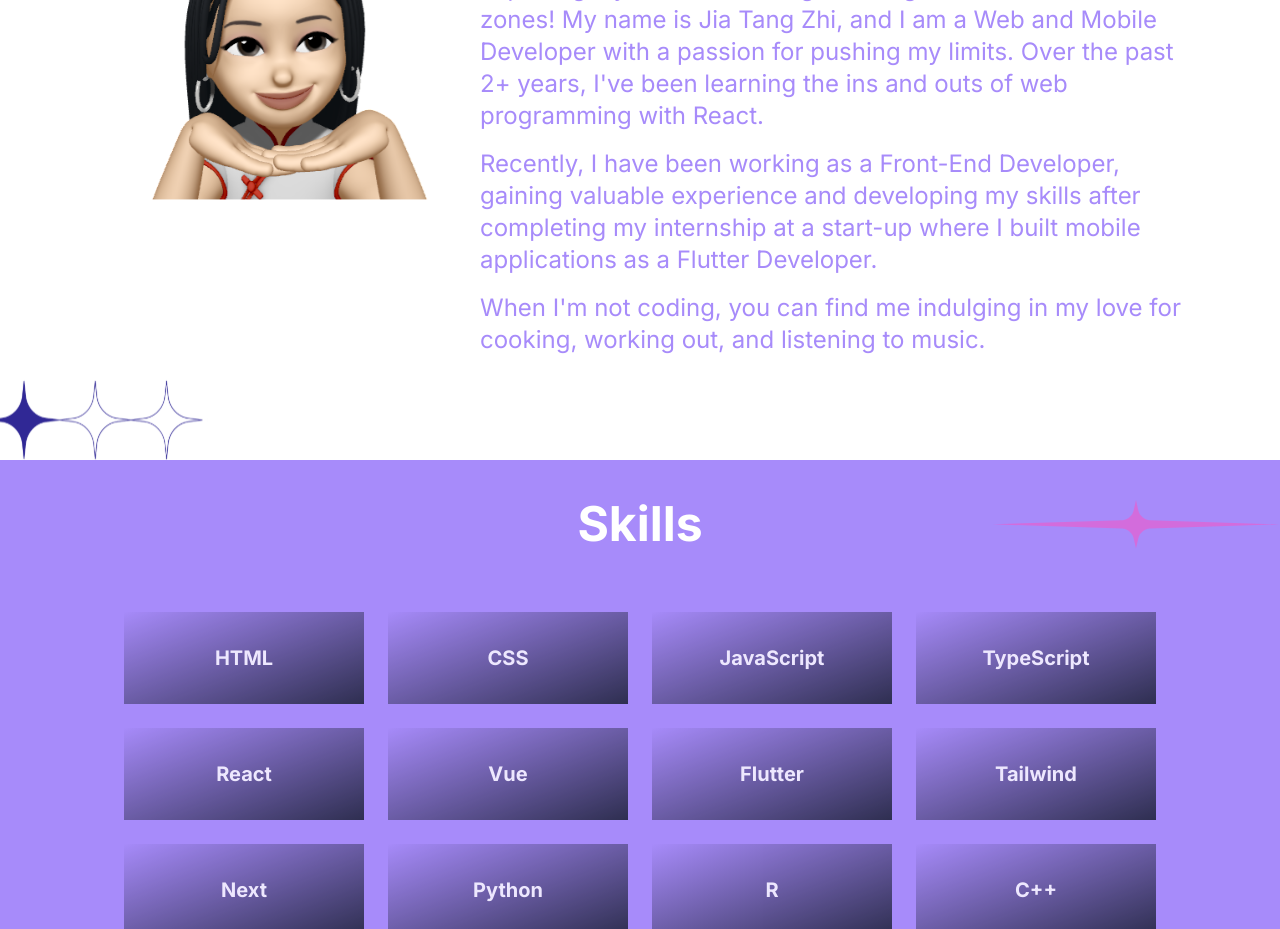
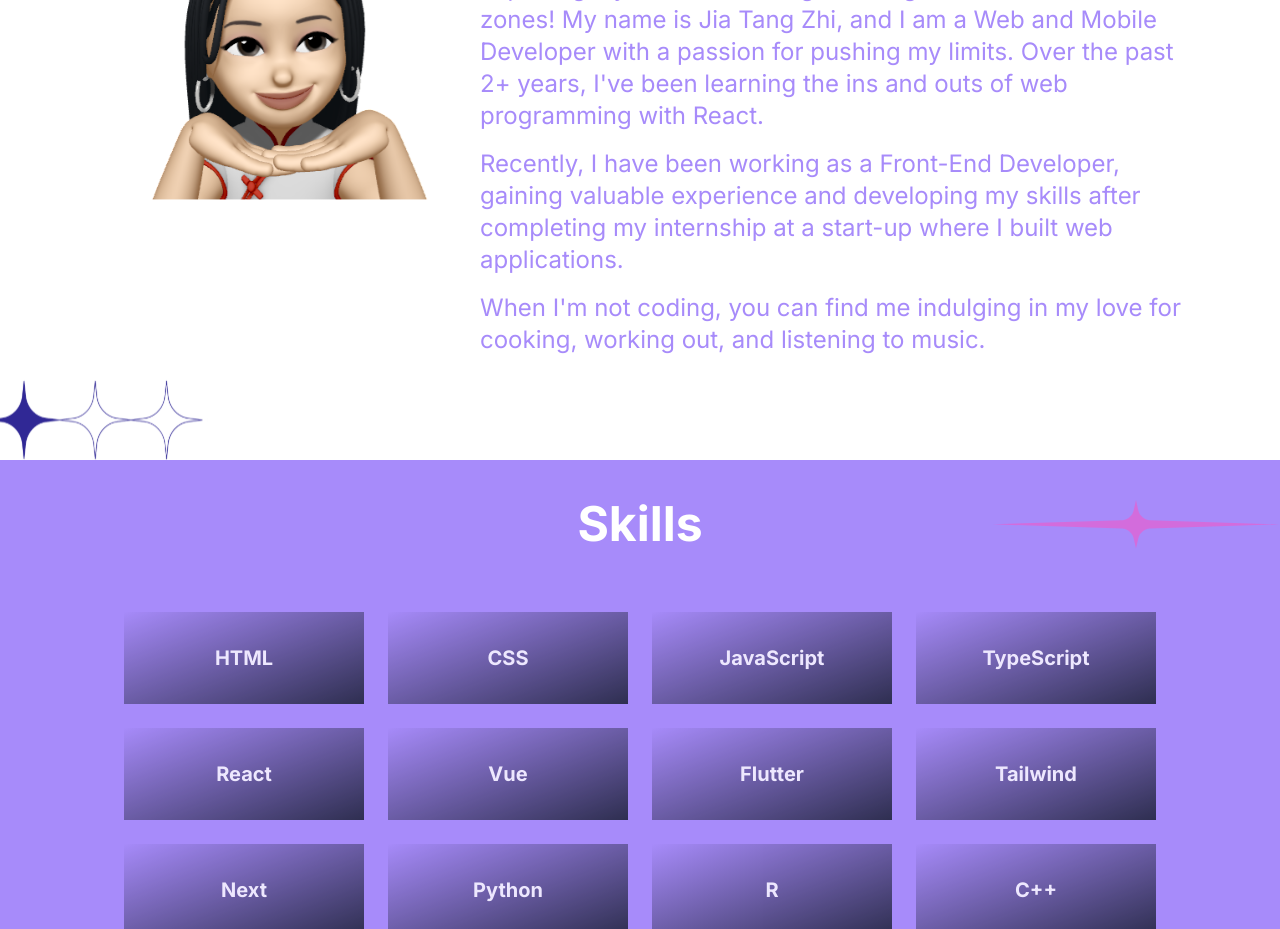
Before and after one commit to jiatangzhi/personal-web, a Vue app: page / in a window 1280 px wide. Shown: the part 1180-2109 px from the top of the page. Built offline with nearby package versions, Linux system fonts and the light colour scheme.

Commit message:
Update About.vue

```diff
--- a/src/components/About.vue
+++ b/src/components/About.vue
@@ -9,7 +9,7 @@
     <div class="pt-8 text-purple-500 md:w-2/3 md:text-lg lg:text-lg xl:text-2xl bg-white pb-24">
       <p class="text-white hidden lg:block lg:text-purple-500 font-bold lg:text-4xl lg:pb-8 xl:text-5xl 2xl:text-6xl hover-rectangle hover:cursor-pointer overflow-x-hidden">About</p>
       <p>Exploring my world of turning challenges into new comfort zones! My name is Jia Tang Zhi, and I am a Web and Mobile Developer with a passion for pushing my limits. Over the past 2+ years, I've been learning the ins and outs of web programming with React.</p>
-      <p class="py-4 ">Recently, I have been working as a Front-End Developer, gaining valuable experience and developing my skills after completing my internship at a start-up where I built mobile applications as a Flutter Developer.</p>
+      <p class="py-4 ">Recently, I have been working as a Front-End Developer, gaining valuable experience and developing my skills after completing my internship at a start-up where I built web applications.</p>
       <p>When I'm not coding, you can find me indulging in my love for cooking, working out, and listening to music.</p>
     </div>
     <img src="/about/el-star.svg" alt="Star" class="absolute bottom-0 left-0 w-44 lg:w-52 2xl:w-64">
```
